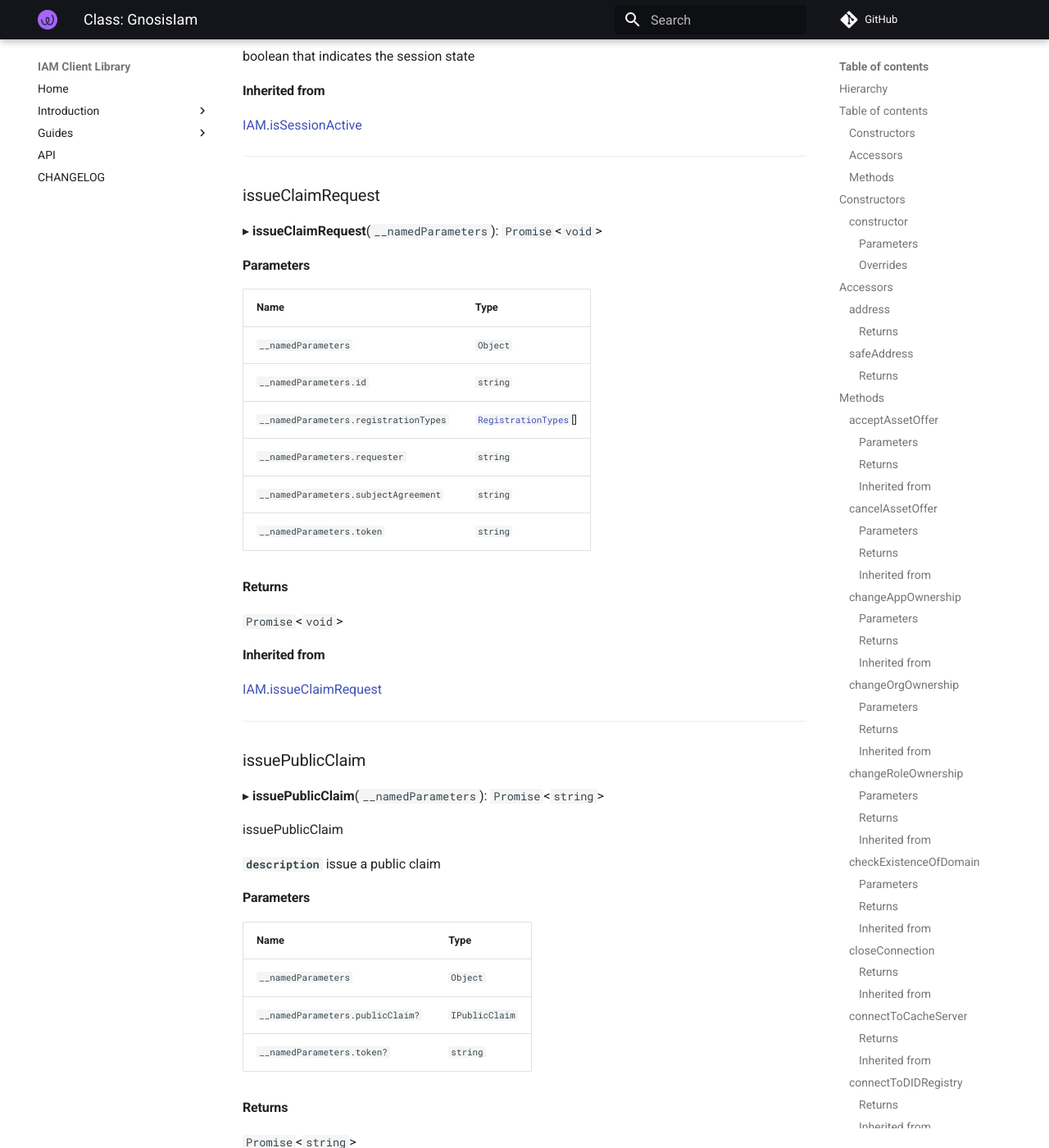
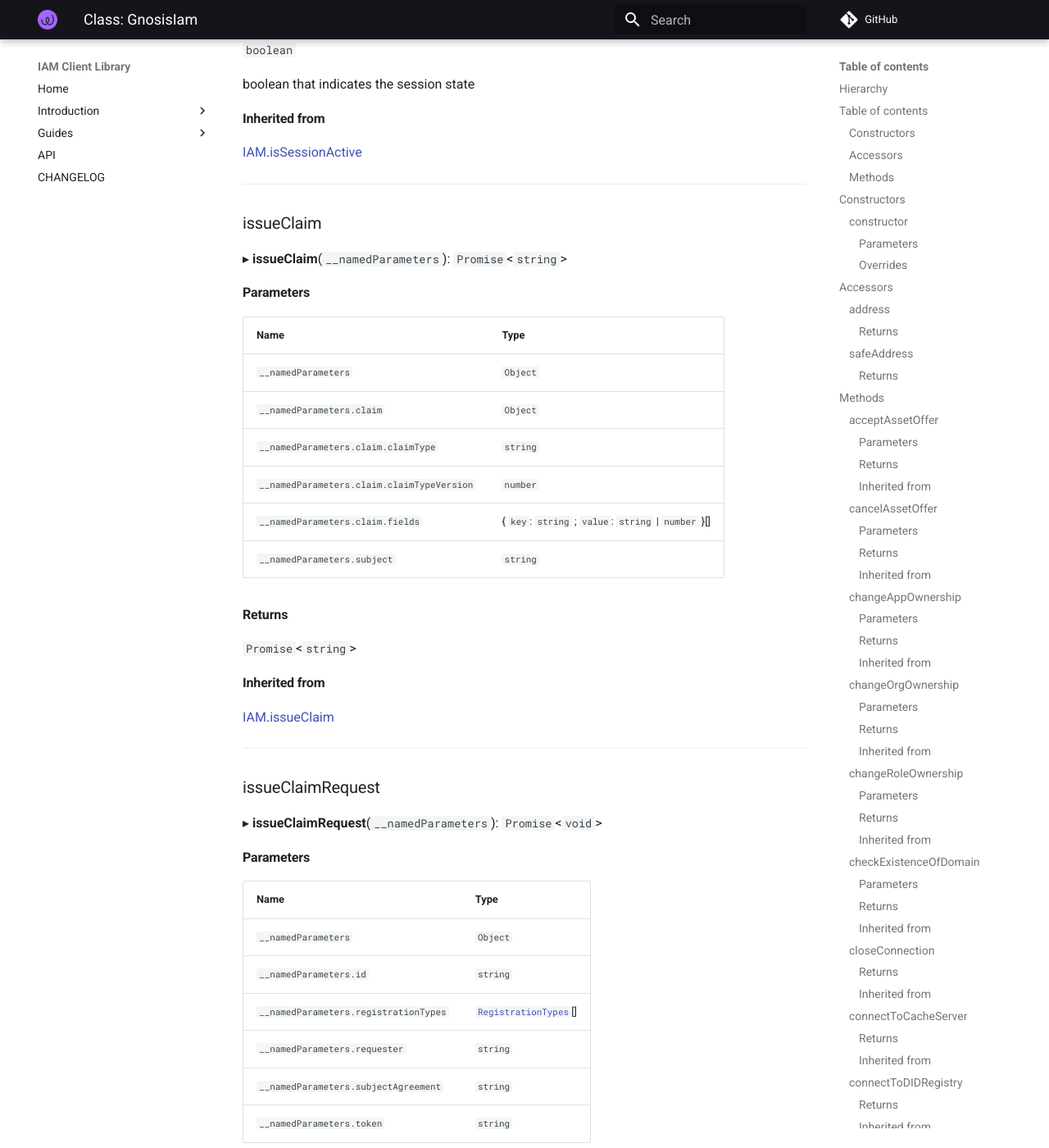
Before and after one commit to energywebfoundation/iam-client-lib, an MkDocs documentation site: the page built from docs/api/classes/GnosisIam.GnosisIam-1.md, in a window 1280 px wide and 1400 px high, scrolled down 34072 px. Shown: the whole window at 82% size. Built offline with MkDocs 1.6.1 and Material for MkDocs 9.7.7, drawn with Linux system fonts in a browser that asks for light colours; comment, search, counter and statistics services are not loaded.

Commit message:
feat: add issuance of Role without previous request

```diff
--- a/docs/api/classes/GnosisIam.GnosisIam-1.md
+++ b/docs/api/classes/GnosisIam.GnosisIam-1.md
@@ -77,6 +77,7 @@ The domain ownership functionality has been redefined accordingly.
 - [isConnected](GnosisIam.GnosisIam-1.md#isconnected)
 - [isOwner](GnosisIam.GnosisIam-1.md#isowner)
 - [isSessionActive](GnosisIam.GnosisIam-1.md#issessionactive)
+- [issueClaim](GnosisIam.GnosisIam-1.md#issueclaim)
 - [issueClaimRequest](GnosisIam.GnosisIam-1.md#issueclaimrequest)
 - [issuePublicClaim](GnosisIam.GnosisIam-1.md#issuepublicclaim)
 - [namespacesWithRelations](GnosisIam.GnosisIam-1.md#namespaceswithrelations)
@@ -1363,6 +1364,31 @@ boolean that indicates the session state
 
 ___
 
+### issueClaim
+
+▸ **issueClaim**(`__namedParameters`): `Promise`<`string`\>
+
+#### Parameters
+
+| Name | Type |
+| :------ | :------ |
+| `__namedParameters` | `Object` |
+| `__namedParameters.claim` | `Object` |
+| `__namedParameters.claim.claimType` | `string` |
+| `__namedParameters.claim.claimTypeVersion` | `number` |
+| `__namedParameters.claim.fields` | { `key`: `string` ; `value`: `string` \| `number`  }[] |
+| `__namedParameters.subject` | `string` |
+
+#### Returns
+
+`Promise`<`string`\>
+
+#### Inherited from
+
+[IAM](iam.IAM.md).[issueClaim](iam.IAM.md#issueclaim)
+
+___
+
 ### issueClaimRequest
 
 ▸ **issueClaimRequest**(`__namedParameters`): `Promise`<`void`\>
```
Also changed, not shown: docs/api/classes/iam.IAM.md (+22 -0 lines), 1 other file.
